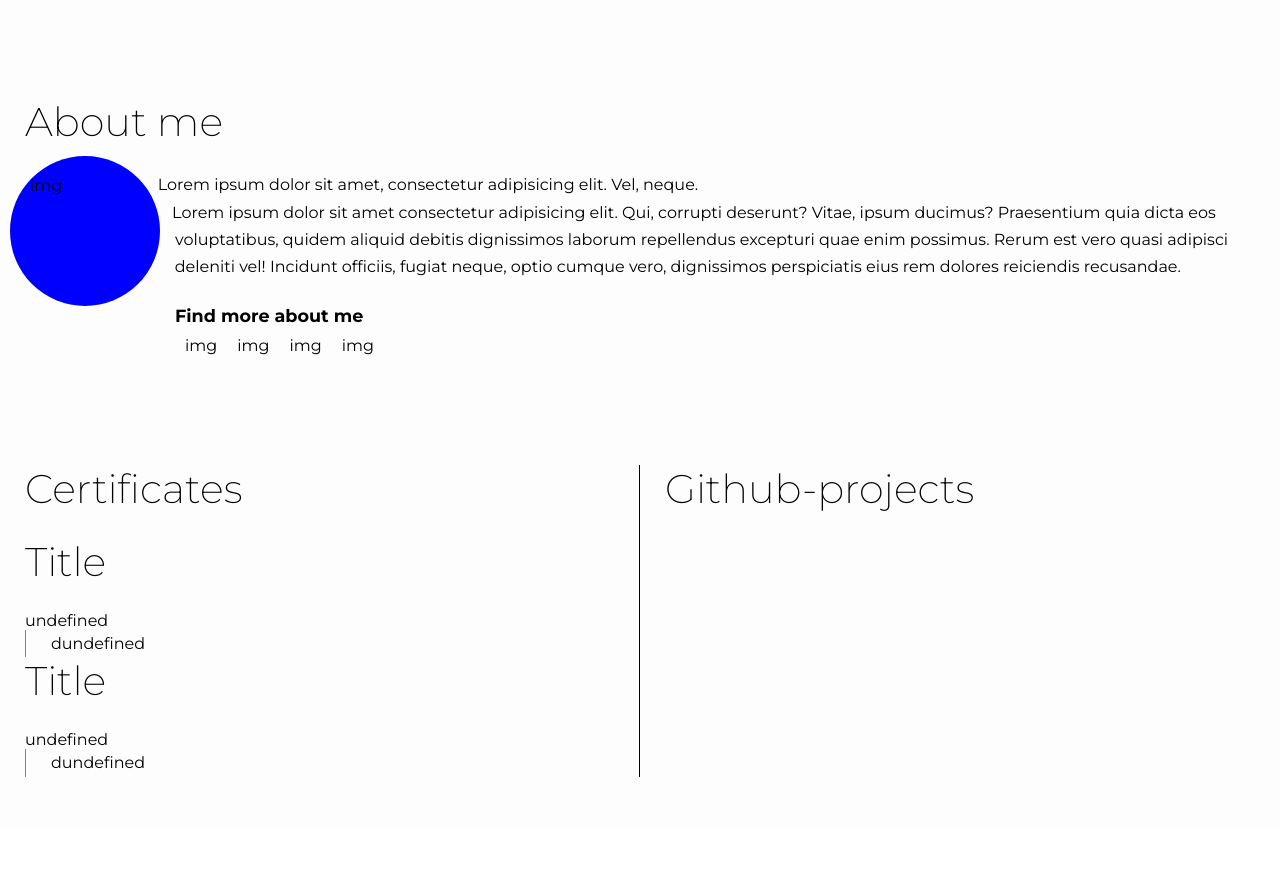
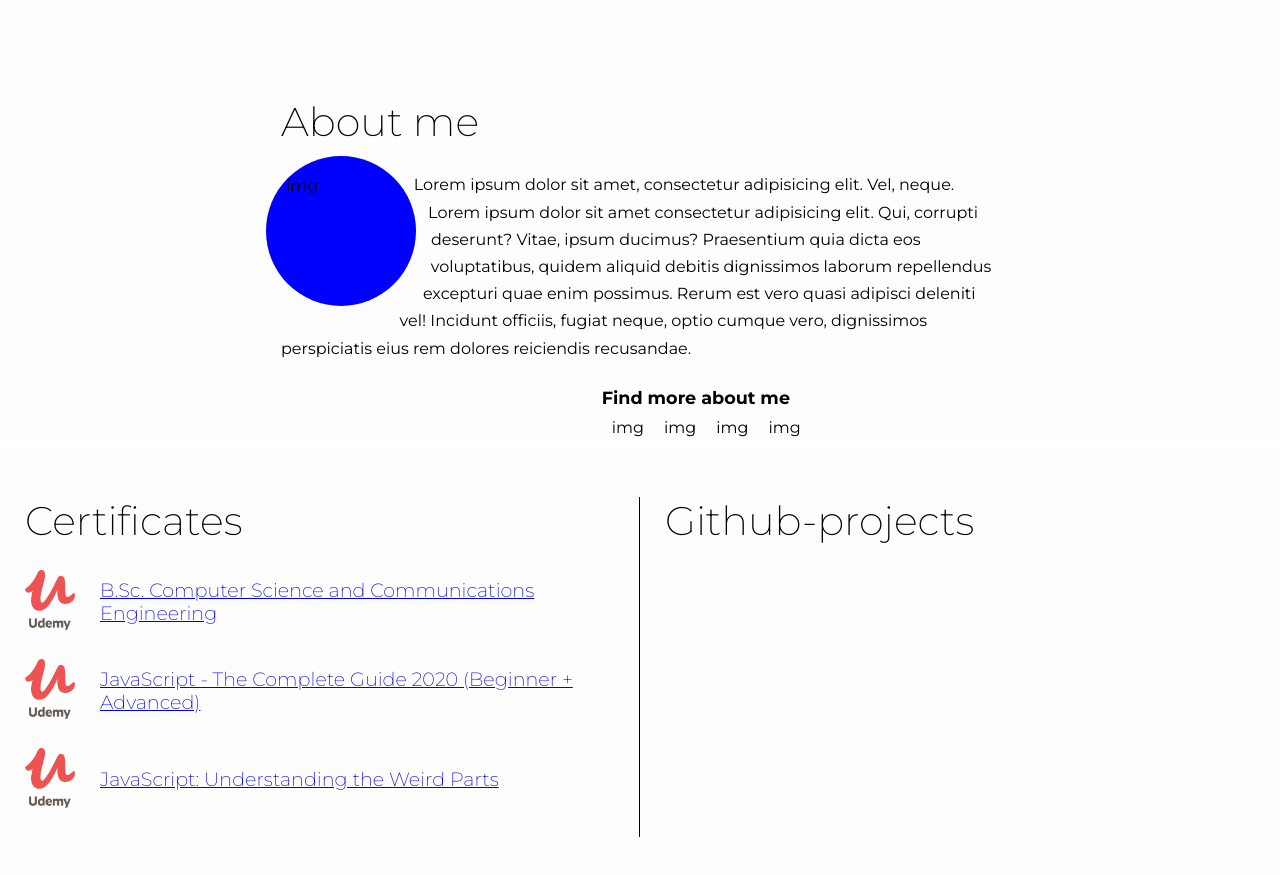
Before and after one commit to tangratannakra/online-portfolio, a website built with webpack: page src/index.html in a window 1280 px wide. Shown: the part 2282-3157 px from the top of the page. Before the commit the page ends 3109 px from the top, so only its background shows below. Built offline with nearby package versions, Linux system fonts and the light colour scheme; no server answers; files whose address does not match are found by name.

Commit message:
filling certificates data and stylig

```diff
--- a/src/scripts/certificates/certificatEntry.js
+++ b/src/scripts/certificates/certificatEntry.js
@@ -9,15 +9,18 @@ class CertificateEntry {
 
     certEntry.innerHTML = `
     <div class="certificates-entry__thumb">
-      <h1>${data.title}</h1>
+      <img src="${data.img}" alt="certificate image"/>
     </div>
-    <div class="certificates-entry__date">${data.date}</div>
-    <div class="cv-entry__description">
-      <p>d${data.description}</p>
-    </div>
+    <div class="certificates-entry__title"><h1><a href="${data.url}" target="_blank">${data.title}</a></h1></div>
     `;
     return certEntry;
   }
 }
 
 export default CertificateEntry;
+
+{
+  /* <div class="certificates-entry__description">
+        <p>d${data.description}</p>
+      </div> */
+}
--- a/src/scripts/certificates/certificatesData.js
+++ b/src/scripts/certificates/certificatesData.js
@@ -1,10 +1,17 @@
 const certificates = [{
-        title: 'Title',
-        url: 'url'
+        img: '../src/img/NewUlogo-large-1.png',
+        url: 'url',
+        title: 'B.Sc. Computer Science and Communications Engineering'
     },
     {
-        title: 'Title',
-        url: 'url'
+        img: '../src/img/NewUlogo-large-1.png',
+        url: 'https://www.udemy.com/course/javascript-the-complete-guide-2020-beginner-advanced/',
+        title: 'JavaScript - The Complete Guide 2020 (Beginner + Advanced)'
+    },
+    {
+        img: '../src/img/NewUlogo-large-1.png',
+        url: 'url',
+        title: 'JavaScript: Understanding the Weird Parts'
     }
 ];
 
--- a/src/styles/_about-me.scss
+++ b/src/styles/_about-me.scss
@@ -1,3 +1,9 @@
+#about-me {
+    @include minSmall {
+        padding: 0px 20vw;
+    }
+}
+
 .about-me {
     position: relative;
 
@@ -20,6 +26,7 @@
     }
 
     &__social {
+        float: right;
 
         h4 {
             display: block;
--- /dev/null
+++ b/src/styles/_certificates.scss
@@ -0,0 +1,23 @@
+.certificates-entry {
+    display: flex;
+    align-items: center;
+    margin-bottom: 25px;
+
+    &__thumb {
+        margin-right: 25px;
+
+        img {
+            width: 50px;
+            max-height: 100px;
+        }
+    }
+
+    &__title {
+
+
+        h1 {
+            font-size: 1.2rem;
+            margin-bottom: 0px;
+        }
+    }
+}
--- a/src/styles/_github.scss
+++ b/src/styles/_github.scss
@@ -1,7 +1,14 @@
 .github {
+    margin-bottom: 25px;
+
+    &:last-child {
+        margin-bottom: 0px;
+    }
+
     &__title {
         h1 {
             font-size: 1.5rem;
+            margin-bottom: 5px;
         }
     }
 
--- a/src/styles/index.scss
+++ b/src/styles/index.scss
@@ -15,4 +15,5 @@ $mainBlue: rgb(41, 41, 41);
 @import '_github';
 @import '_animation';
 @import '_recent-projects';
-@import '_about-me'
+@import '_about-me';
+@import '_certificates'
```
Also changed, not shown: src/img/NewUlogo-large-1.png (added), src/img/scroll.png (added). Lines whose indentation alone changed are shown as unchanged.
